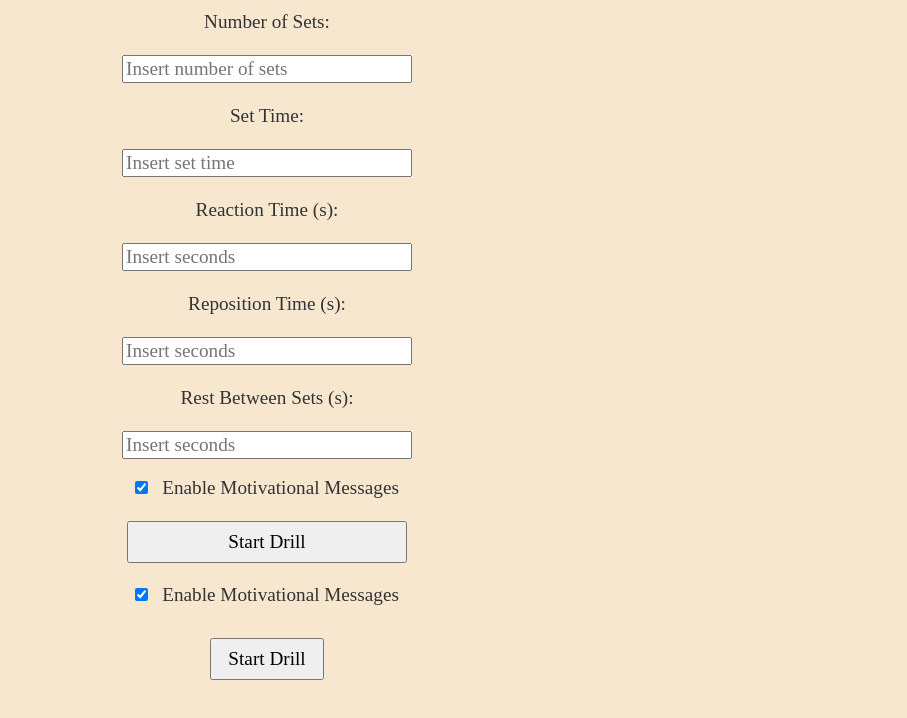
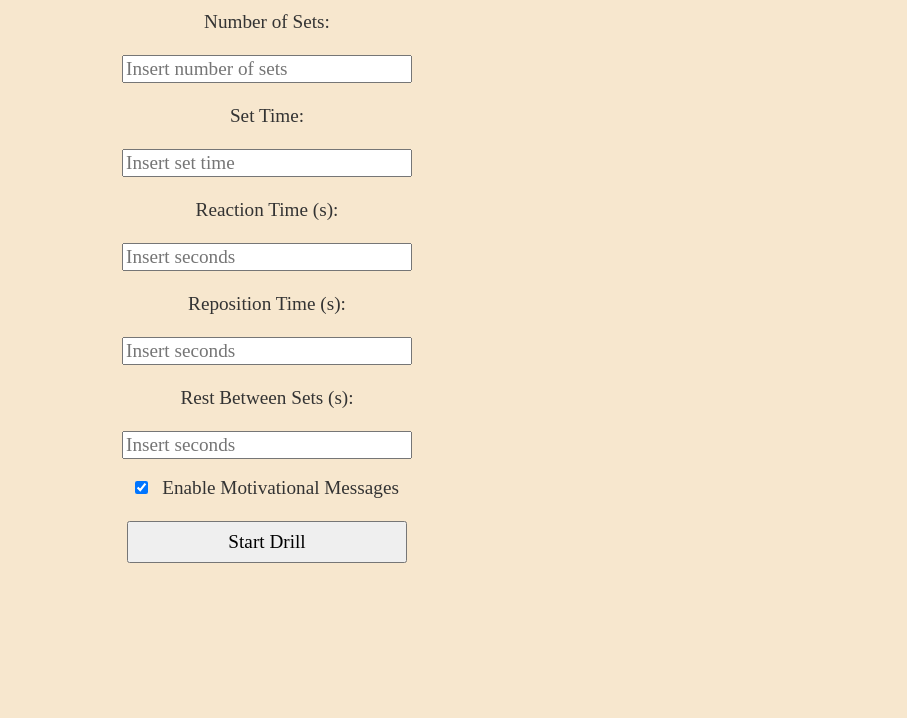
Before and after one commit to TigerSkater/Ghosting, a plain HTML site: page index.html in a window 1280 px wide. Shown: the part 156-874 px from the top of the page, without its empty margins (373-1280 px from the left). After the commit the page ends 800 px from the top, so only its background shows below. Drawn offline with Linux system fonts and the light colour scheme.

Commit message:
Update index.html

```diff
--- a/index.html
+++ b/index.html
@@ -153,14 +153,6 @@
     <button onclick="startDrill()">Start Drill</button>
 
   </div>
-</div>
-
-  <div style="margin-top: 10px;">
-    <input type="checkbox" id="motivationCheckbox" checked/>
-    <label for="motivationCheckbox">Enable Motivational Messages</label>
-  </div><br>
-
-  <button onclick="startDrill()">Start Drill</button>
 </div>
 
   <div id="drillView">
```
